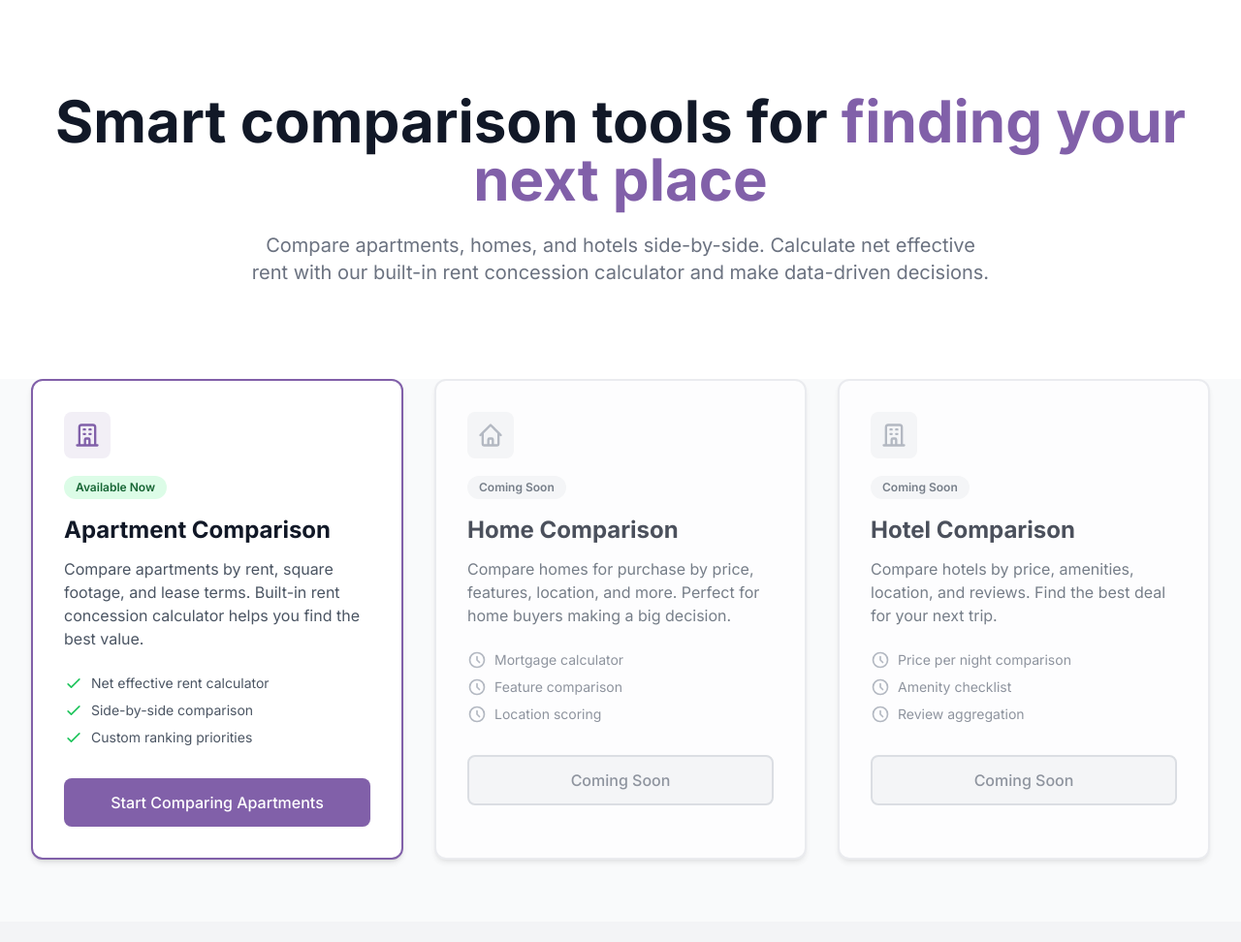
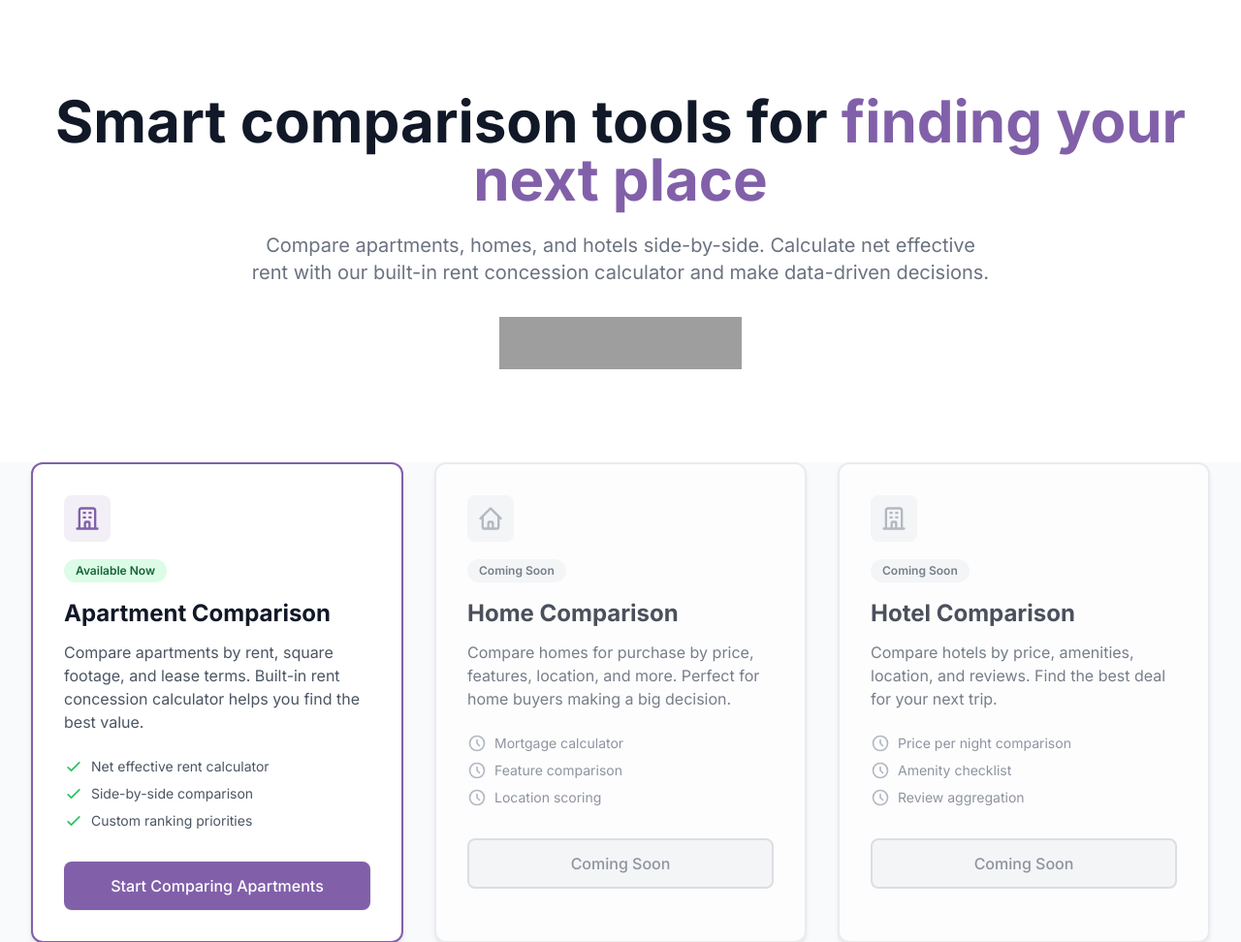
Before and after one commit to taivon/comparison-tools, a Django app: page / in a window 1280 px wide. Shown: the part 66-1038 px from the top of the page at 97% size. Run offline with Django 5.2, Linux system fonts and the light colour scheme; some libraries are stand-ins or nearby versions; grey boxes are pictures that could not be loaded.

Commit message:
Add Product Hunt badge to homepage hero section
Added Product Hunt featured badge to the landing page hero section for the upcoming Product Hunt launch. Badge is centered below the main description for prominent visibility without interfering with navigation.

🤖 Generated with [Claude Code](https://claude.com/claude-code)

Co-Authored-By: Claude <noreply@anthropic.com>

```diff
--- a/apartments/templates/home.html
+++ b/apartments/templates/home.html
@@ -129,6 +129,13 @@
                 <p class="mt-6 max-w-3xl mx-auto text-xl text-gray-500 dark:text-gray-300">
                     Compare apartments, homes, and hotels side-by-side. Calculate net effective rent with our built-in rent concession calculator and make data-driven decisions.
                 </p>
+
+                <!-- Product Hunt Badge -->
+                <div class="mt-8 flex justify-center">
+                    <a href="https://www.producthunt.com/products/comparison-tools?embed=true&utm_source=badge-featured&utm_medium=badge&utm_source=badge-comparison&#0045;tools" target="_blank">
+                        <img src="https://api.producthunt.com/widgets/embed-image/v1/featured.svg?post_id=1041911&theme=neutral&t=1764004401060" alt="Comparison&#0032;Tools - Compare&#0032;apartments&#0044;&#0032;homes&#0032;&#0038;&#0032;hotels | Product Hunt" style="width: 250px; height: 54px;" width="250" height="54" />
+                    </a>
+                </div>
             </div>
         </div>
     </div>
```
